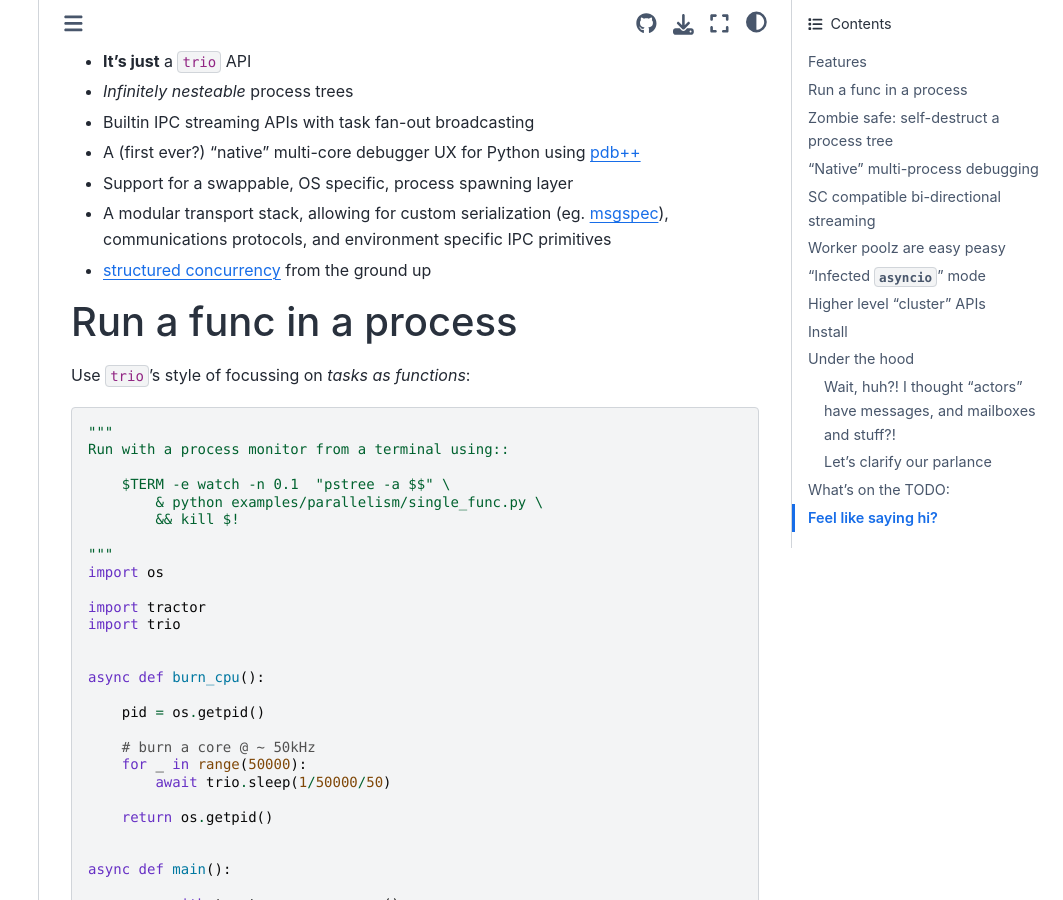
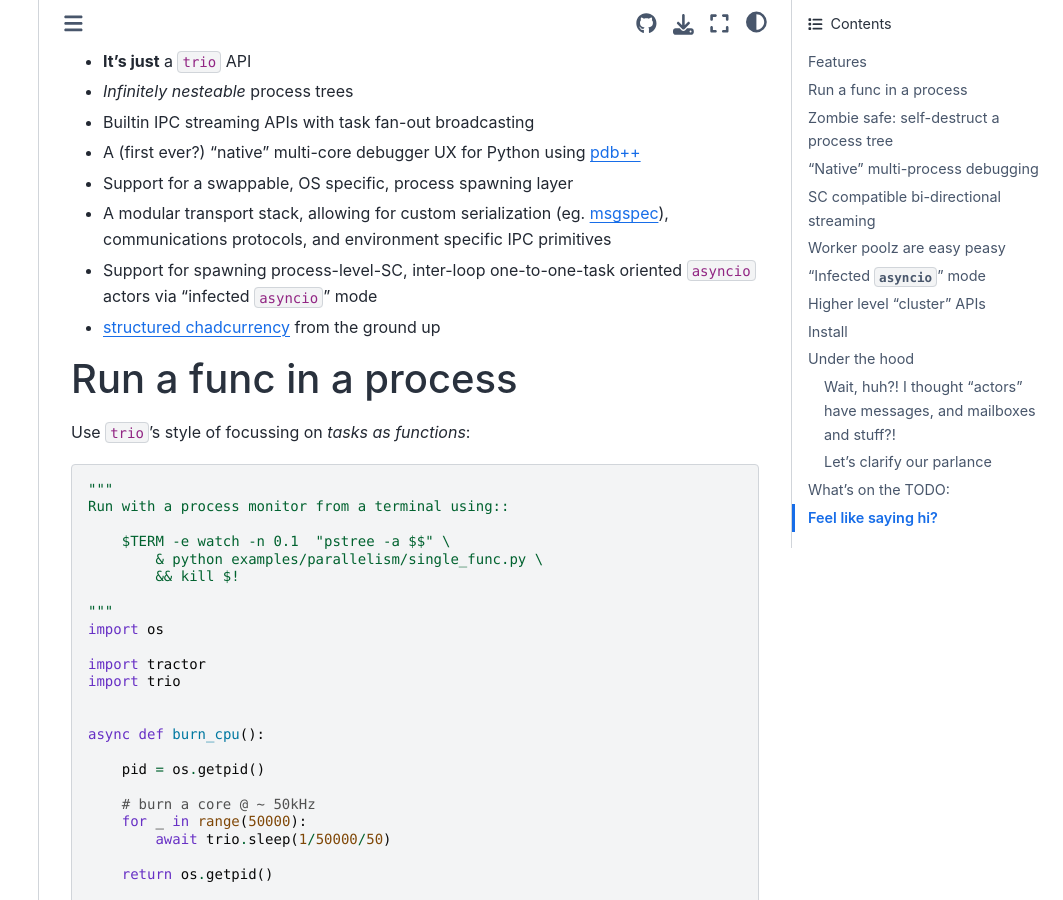
Before and after one commit to goodboy/tractor, a Sphinx documentation site: the page built from docs/README.rst, in a window 1280 px wide and 900 px high, scrolled down 620 px. Shown: the whole window, without its empty margins (217-1280 px from the left). Built offline with Sphinx 7.4.7 and the Sphinx Book theme 1.1.4, drawn with Linux system fonts in a browser that asks for light colours.

Commit message:
Add features bullet, slip in a guille-ism

```diff
--- a/docs/README.rst
+++ b/docs/README.rst
@@ -27,7 +27,9 @@ Features
 - A modular transport stack, allowing for custom serialization (eg.
   `msgspec`_), communications protocols, and environment specific IPC
   primitives
-- `structured concurrency`_ from the ground up
+- Support for spawning process-level-SC, inter-loop one-to-one-task oriented
+  ``asyncio`` actors via "infected ``asyncio``" mode
+- `structured chadcurrency`_ from the ground up
 
 
 Run a func in a process
@@ -588,7 +590,8 @@ channel`_!
 .. _messages: https://en.wikipedia.org/wiki/Message_passing
 .. _trio docs: https://trio.readthedocs.io/en/latest/
 .. _blog post: https://vorpus.org/blog/notes-on-structured-concurrency-or-go-statement-considered-harmful/
-.. _structured concurrency: https://vorpus.org/blog/notes-on-structured-concurrency-or-go-statement-considered-harmful/
+.. _structured concurrency: https://en.wikipedia.org/wiki/Structured_concurrency
+.. _structured chadcurrency: https://en.wikipedia.org/wiki/Structured_concurrency
 .. _unrequirements: https://en.wikipedia.org/wiki/Actor_model#Direct_communication_and_asynchrony
 .. _async generators: https://www.python.org/dev/peps/pep-0525/
 .. _trio-parallel: https://github.com/richardsheridan/trio-parallel
```
